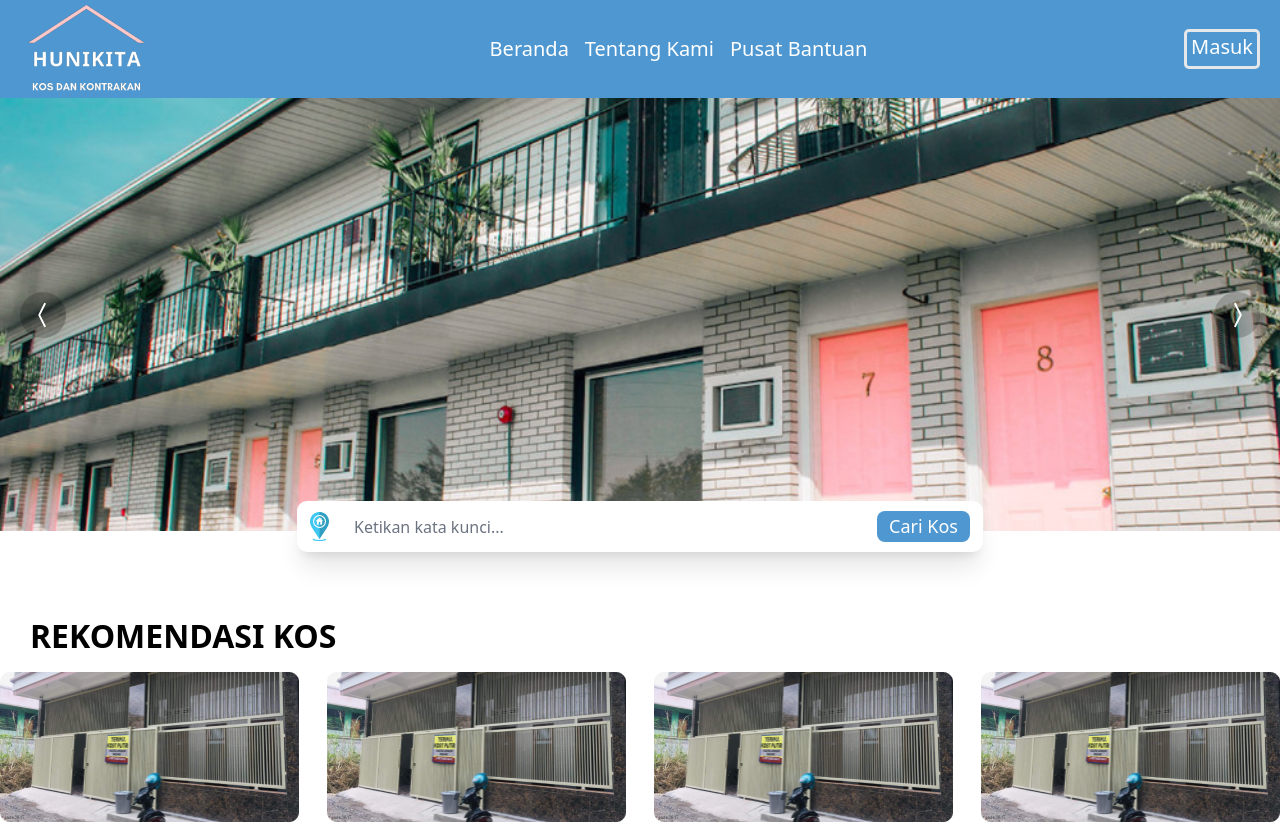
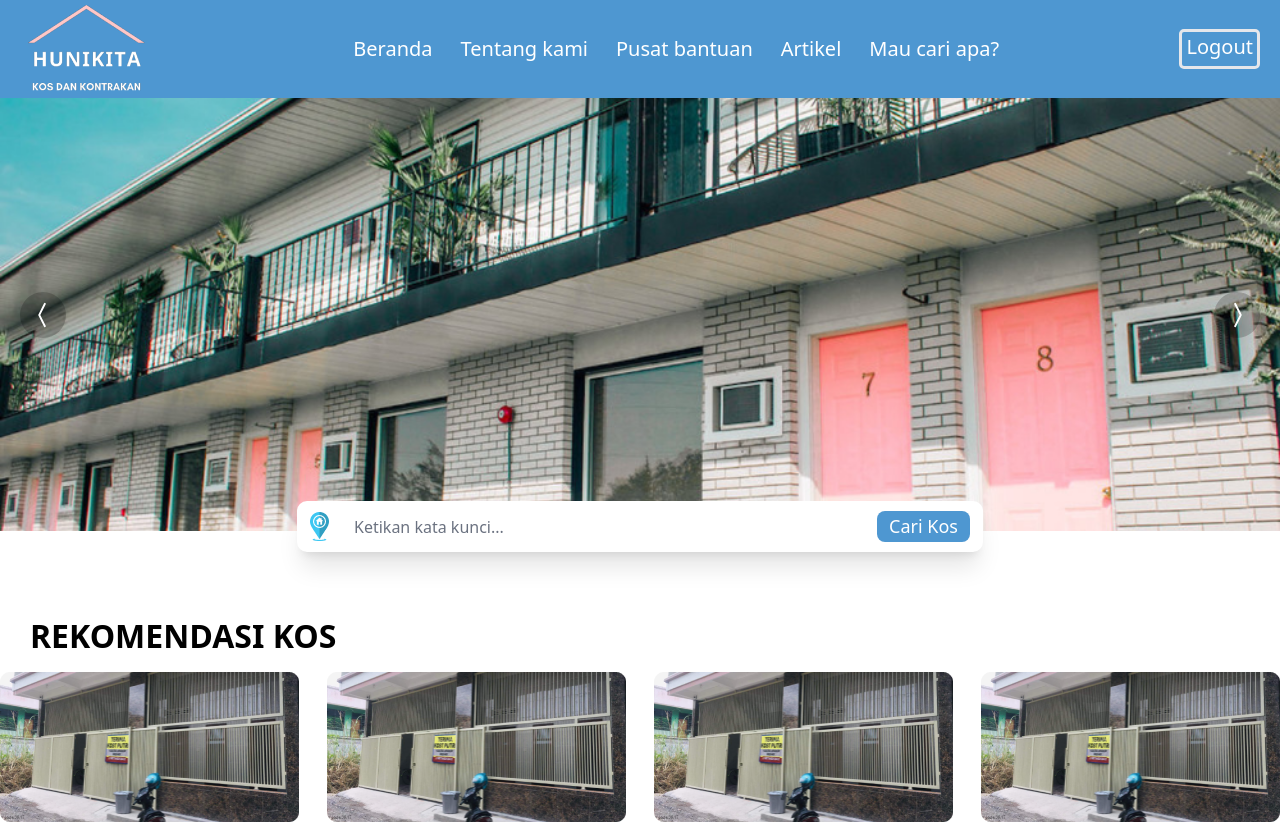
Before and after one commit to Aljuando1011/hunikita, a React (Vite) app: page / in a window 1280 px wide. Shown: the top 824 px of the page. Built offline with nearby package versions, Linux system fonts and the light colour scheme.

Commit message:
modified navpenyewa

```diff
--- a/src/App.jsx
+++ b/src/App.jsx
@@ -6,7 +6,6 @@ import NavPenyewa from "./components/penyewa/NavPenyewa";
 import { BrowserRouter as Router, Routes, Route } from "react-router-dom";
 import Beranda from "./Pages/beranda/Beranda"
 import TentangKami from "./Pages/tentang-kami/TentangKami"
-import AddProduct from "./Pages/iklan/Addproduct";
 
 function App() {
   return (
@@ -15,7 +14,6 @@ function App() {
       <Routes>
         <Route path="/" element={<Beranda />} />
         <Route path="/tentangkami" element={<TentangKami />} />
-        <Route path="/addproduct" element={<AddProduct />} />
       </Routes>
     </Router>
     </>
--- a/src/Pages/beranda/Beranda.jsx
+++ b/src/Pages/beranda/Beranda.jsx
@@ -5,13 +5,14 @@ import SearchBar from "../../components/beranda/SearchBar";
 import CardBeranda from "../../components/beranda/CardBeranda";
 import Footer from "../../components/Footer";
 import Selengkapnya from "../../components/beranda/Selengkapnya";
+import NavPenyewa from "../../components/penyewa/NavPenyewa";
 
 const Beranda = () => {
   return (
     <>
       <div>
         <div>
-        <Navbar />
+        <NavPenyewa />
         </div>
         <div>
         <Carousel />
--- a/src/components/penyewa/Dropdown.jsx
+++ b/src/components/penyewa/Dropdown.jsx
@@ -15,27 +15,12 @@ const DropdownHover = () => {
     <div className="relative inline-block">
       <button
         id="dropdownHoverButton"
-        className="text-white bg-blue-700 hover:bg-blue-800 focus:ring-4 focus:outline-none focus:ring-blue-300 font-medium rounded-lg text-sm px-5 py-2.5 text-center inline-flex items-center dark:bg-blue-600 dark:hover:bg-blue-700 dark:focus:ring-blue-800"
+        className="text-white text-[20px] text-center inline-flex items-center"
         type="button"
         onMouseEnter={handleHover}
         onMouseLeave={handleLeave}
       >
-        Dropdown hover{" "}
-        <svg
-          className="w-2.5 h-2.5 ms-3"
-          aria-hidden="true"
-          xmlns="http://www.w3.org/2000/svg"
-          fill="none"
-          viewBox="0 0 10 6"
-        >
-          <path
-            stroke="currentColor"
-            strokeLinecap="round"
-            strokeLinejoin="round"
-            strokeWidth="2"
-            d="m1 1 4 4 4-4"
-          />
-        </svg>
+        Mau cari apa?{" "}
       </button>
 
       {isDropdownVisible && (
@@ -55,7 +40,7 @@ const DropdownHover = () => {
                 href="#"
                 className="block px-4 py-2 hover:bg-gray-100 dark:hover:bg-gray-600 dark:hover:text-white"
               >
-                Dashboard
+                Kosan
               </a>
             </li>
             <li>
@@ -63,7 +48,7 @@ const DropdownHover = () => {
                 href="#"
                 className="block px-4 py-2 hover:bg-gray-100 dark:hover:bg-gray-600 dark:hover:text-white"
               >
-                Settings
+                Kontrakan
               </a>
             </li>
           </ul>
--- a/src/components/penyewa/NavPenyewa.jsx
+++ b/src/components/penyewa/NavPenyewa.jsx
@@ -14,7 +14,7 @@ const NavPenyewa = () => {
             <li className="hover:text-gray-200 hover:cursor-pointer hover:underline">Artikel</li>
             <li><DropdownHover /></li>
         </ul>
-        <button className="hover:text-gray-200 hover:cursor-pointer hover:underline relative mr-5 p-1 pt-0 rounded-[5px] border-solid border-[3px] justify-center items-center text-white text-[20px] font-normal">Masuk</button>
+        <button className="hover:text-gray-200 hover:cursor-pointer hover:underline relative mr-5 p-1 pt-0 rounded-[5px] border-solid border-[3px] justify-center items-center text-white text-[20px] font-normal">Logout</button>
     </nav>
   )
 }
```
